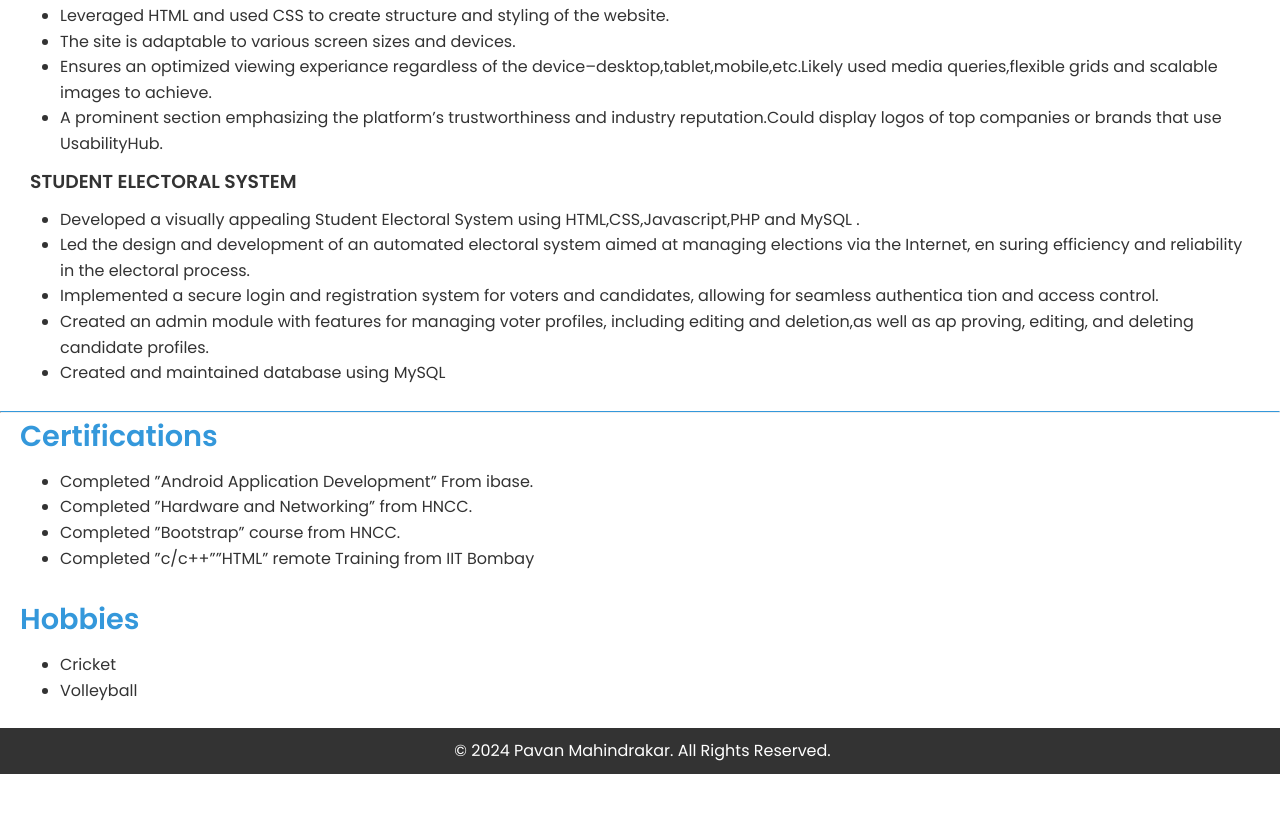
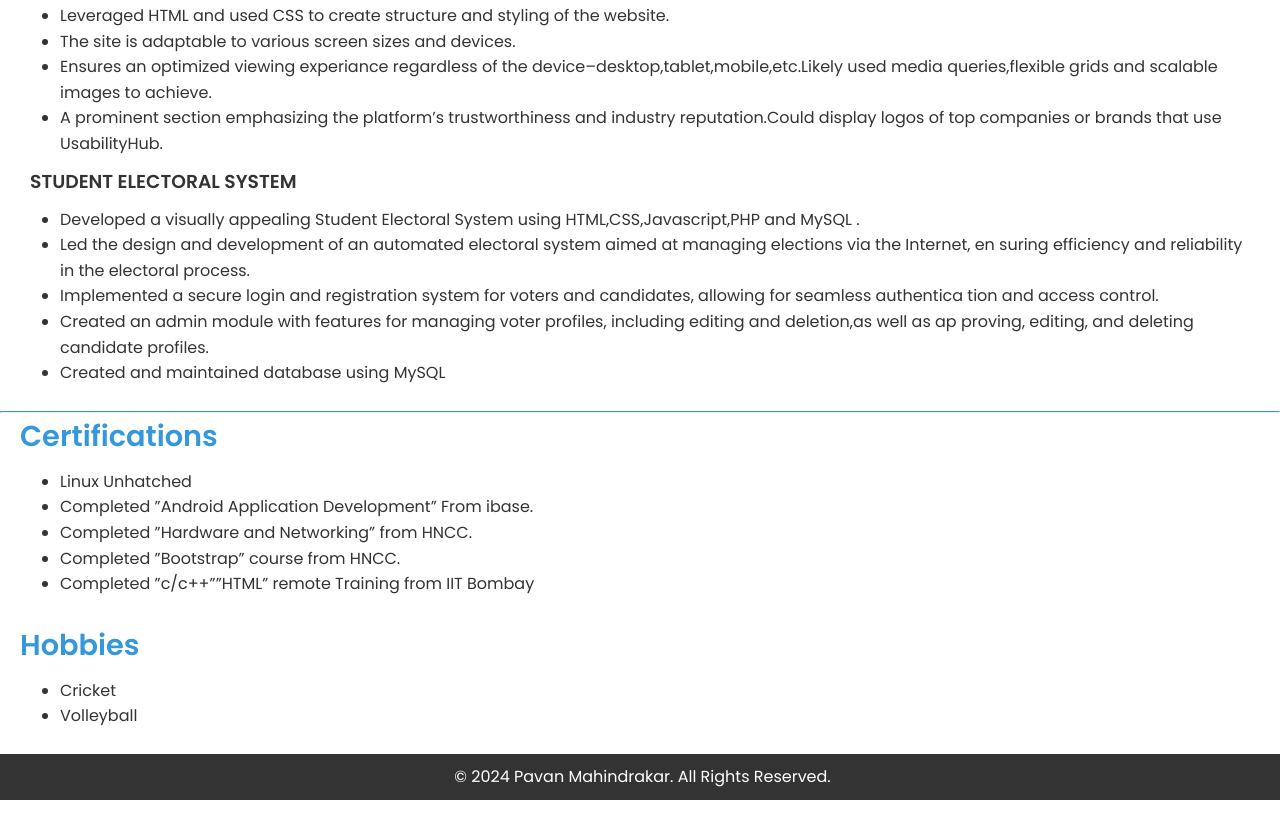
Before and after one commit to PavanMahindrakar/Portfolio, a plain HTML site: page index.html in a window 1280 px wide. Shown: the part 955-1780 px from the top of the page. Before the commit the page ends 1754 px from the top, so only its background shows below. Drawn offline with Linux system fonts and the light colour scheme.

Commit message:
Update index.html

```diff
--- a/index.html
+++ b/index.html
@@ -158,6 +158,7 @@
         <div class="container">
             <h2>Certifications</h2>
             <ul>
+                <li>Linux Unhatched</li>
                 <li>Completed ”Android Application
                     Development” From ibase.</li>
                 <li>Completed ”Hardware and
```
